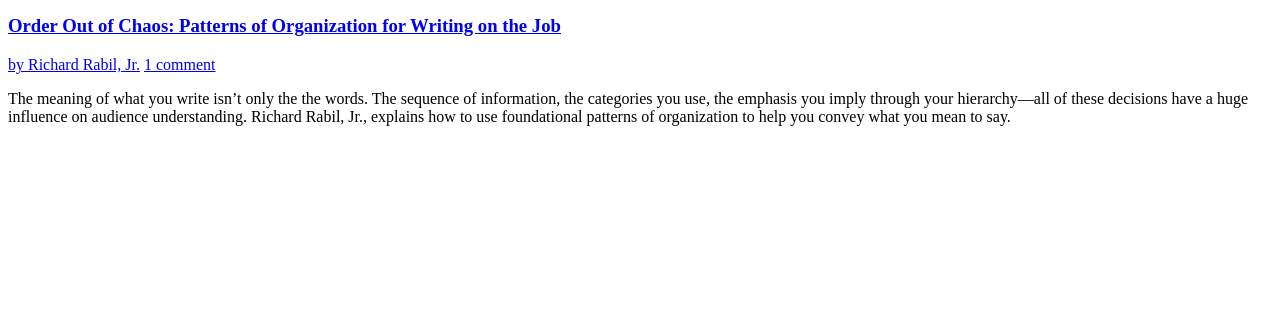
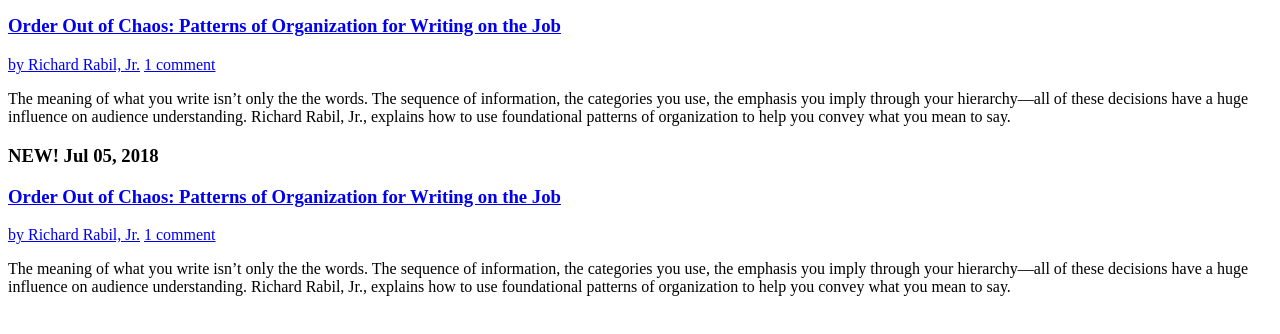
Before and after one commit to ilyana19/class-html-layout, a plain HTML site: page index.html in a window 1280 px wide. Shown: the part 206-540 px from the top of the page. Drawn offline with Linux system fonts and the light colour scheme.

Commit message:
added another article section for testing reasons

```diff
--- a/index.html
+++ b/index.html
@@ -39,6 +39,21 @@
           <p class="post-snippet">The meaning of what you write isn’t only the the words. The sequence of information, the categories you use, the emphasis you imply through your hierarchy—all of these decisions have a huge influence on audience understanding. Richard Rabil, Jr., explains how to use foundational patterns of organization to help you convey what you mean to say.</p>
         </div>
       </article>
+
+      <article>
+        <div class="date-wrapper">
+          <h3><span>NEW!</span> Jul 05, 2018</h3>
+        </div>
+
+        <div class="post-title-wrapper">
+          <h1><a href="article1.html">Order Out of Chaos: Patterns of Organization for Writing on the Job</h1>
+          <p class="author-wrapper">
+            by <a href="author1.html" class="authors">Richard Rabil, Jr.</a> <a href="article1#comments.html">1 comment</a>
+          </p>
+
+          <p class="post-snippet">The meaning of what you write isn’t only the the words. The sequence of information, the categories you use, the emphasis you imply through your hierarchy—all of these decisions have a huge influence on audience understanding. Richard Rabil, Jr., explains how to use foundational patterns of organization to help you convey what you mean to say.</p>
+        </div>
+      </article>
     </section>
   </body>
 </html>
```
